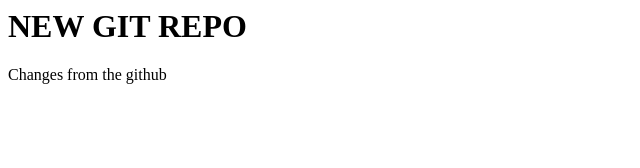
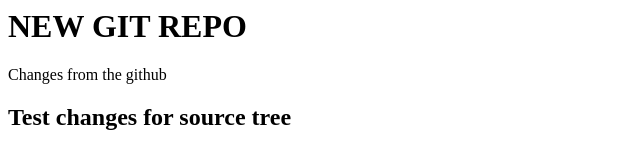
Before and after one commit to write2Asad/CIS129-6, a plain HTML site: page index.html in a window 1280 px wide. Shown: the whole page, without its empty margins (0-640 px from the left). Drawn offline with Linux system fonts and the light colour scheme.

Commit message:
new source tree

```diff
--- a/index.html
+++ b/index.html
@@ -5,5 +5,6 @@
 <Body>
 <h1>NEW GIT REPO</h1>
   <div>Changes from the github</div>
+  <h2>Test changes for source tree</h2>
 </Body>
 </HTML>
```
